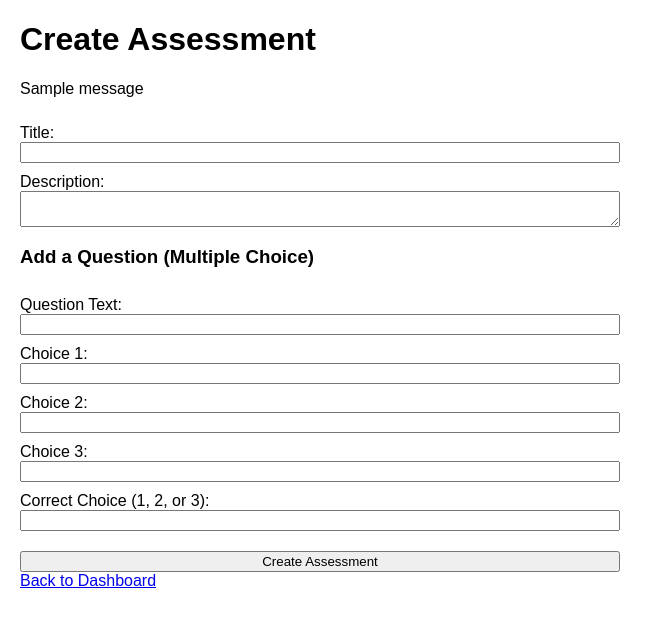
After one commit to mohamedsamirpassion/hr-assessment-platform-3, a Django app: page /hr/create-assessment/ in a window 1280 px wide. The commit adds this page. Shown: the top 627 px of the page, without its empty margins (0-663 px from the left). Run offline with Django 5.2, Linux system fonts and the light colour scheme; a user stored in the database is signed in; tables that the repository leaves empty hold one stand-in row (values such as "Sample post"); one stand-in notice (Sample message) is shown.

Commit message:
Added HR dashboard and create/view assessments functionality

```diff
--- a/core/models.py
+++ b/core/models.py
@@ -30,3 +30,32 @@ def save_user_profile(sender, instance, **kwargs):
         instance.hrprofile.save()
     elif hasattr(instance, 'candidateprofile'):
         instance.candidateprofile.save()
+
+class Assessment(models.Model):
+    title = models.CharField(max_length=200)
+    description = models.TextField(blank=True)
+    created_by = models.ForeignKey(User, on_delete=models.CASCADE, limit_choices_to={'hrprofile__isnull': False})
+    created_at = models.DateTimeField(auto_now_add=True)
+
+    def __str__(self):
+        return self.title
+
+class Question(models.Model):
+    assessment = models.ForeignKey(Assessment, on_delete=models.CASCADE, related_name='questions')
+    text = models.CharField(max_length=500)
+    QUESTION_TYPES = (
+        ('MC', 'Multiple Choice'),
+        ('SA', 'Short Answer'),
+    )
+    question_type = models.CharField(max_length=2, choices=QUESTION_TYPES, default='MC')
+
+    def __str__(self):
+        return f"{self.text} ({self.get_question_type_display()})"
+
+class Choice(models.Model):
+    question = models.ForeignKey(Question, on_delete=models.CASCADE, related_name='choices')
+    text = models.CharField(max_length=200)
+    is_correct = models.BooleanField(default=False)
+
+    def __str__(self):
+        return self.text
--- a/core/urls.py
+++ b/core/urls.py
@@ -9,4 +9,7 @@ urlpatterns = [
     path('candidate/login/', views.candidate_login, name='candidate_login'),
     path('hr/dashboard/', views.hr_dashboard, name='hr_dashboard'),
     path('candidate/dashboard/', views.candidate_dashboard, name='candidate_dashboard'),
+    path('logout/', views.logout_view, name='logout'),
+    path('hr/create-assessment/', views.create_assessment, name='create_assessment'),
+    path('hr/view-assessments/', views.view_assessments, name='view_assessments'),
 ]
--- a/core/views.py
+++ b/core/views.py
@@ -3,6 +3,52 @@ from django.contrib.auth import authenticate, login, logout
 from django.contrib.auth.models import User
 from django.contrib import messages
 from .models import HRProfile, CandidateProfile
+from .models import Assessment, Question, Choice
+from django.contrib.auth.decorators import login_required
+
+@login_required
+def create_assessment(request):
+    if not hasattr(request.user, 'hrprofile'):
+        messages.error(request, "Only HR users can create assessments.")
+        return redirect('home')
+
+    if request.method == 'POST':
+        title = request.POST['title']
+        description = request.POST['description']
+        question_text = request.POST['question_text']
+        choice1 = request.POST['choice1']
+        choice2 = request.POST['choice2']
+        choice3 = request.POST['choice3']
+        correct_choice = request.POST['correct_choice']
+
+        assessment = Assessment.objects.create(
+            title=title,
+            description=description,
+            created_by=request.user
+        )
+        question = Question.objects.create(
+            assessment=assessment,
+            text=question_text,
+            question_type='MC'
+        )
+        Choice.objects.create(question=question, text=choice1, is_correct=(correct_choice == '1'))
+        Choice.objects.create(question=question, text=choice2, is_correct=(correct_choice == '2'))
+        Choice.objects.create(question=question, text=choice3, is_correct=(correct_choice == '3'))
+
+        messages.success(request, "Assessment created successfully!")
+        return redirect('view_assessments')
+
+    return render(request, 'create_assessment.html')
+
+@login_required
+def view_assessments(request):
+    if not hasattr(request.user, 'hrprofile'):
+        messages.error(request, "Only HR users can view assessments.")
+        return redirect('home')
+
+    assessments = Assessment.objects.filter(created_by=request.user)
+    return render(request, 'view_assessments.html', {'assessments': assessments})
+
 
 def home(request):
     return render(request, 'home.html')
@@ -81,3 +127,7 @@ def hr_dashboard(request):
 
 def candidate_dashboard(request):
     return render(request, 'candidate_dashboard.html')
+
+def logout_view(request):
+    logout(request)
+    return redirect('home')
--- /dev/null
+++ b/templates/create_assessment.html
@@ -0,0 +1,39 @@
+<!DOCTYPE html>
+<html>
+<head>
+    <title>Create Assessment</title>
+    <style>
+        body { font-family: Arial, sans-serif; margin: 20px; }
+        form { display: flex; flex-direction: column; max-width: 600px; }
+        label { margin-top: 10px; }
+    </style>
+</head>
+<body>
+    <h1>Create Assessment</h1>
+    {% if messages %}
+        {% for message in messages %}
+            <p>{{ message }}</p>
+        {% endfor %}
+    {% endif %}
+    <form method="post">
+        {% csrf_token %}
+        <label>Title:</label>
+        <input type="text" name="title" required>
+        <label>Description:</label>
+        <textarea name="description"></textarea>
+        <h3>Add a Question (Multiple Choice)</h3>
+        <label>Question Text:</label>
+        <input type="text" name="question_text" required>
+        <label>Choice 1:</label>
+        <input type="text" name="choice1" required>
+        <label>Choice 2:</label>
+        <input type="text" name="choice2" required>
+        <label>Choice 3:</label>
+        <input type="text" name="choice3" required>
+        <label>Correct Choice (1, 2, or 3):</label>
+        <input type="number" name="correct_choice" min="1" max="3" required>
+        <button type="submit" style="margin-top: 20px;">Create Assessment</button>
+    </form>
+    <a href="{% url 'hr_dashboard' %}">Back to Dashboard</a>
+</body>
+</html>
```
Also changed, not shown: templates/hr_dashboard.html (+15 -2 lines), templates/view_assessments.html (added, +34 -0 lines), core/migrations/0002_assessment_question_choice.py (added).
